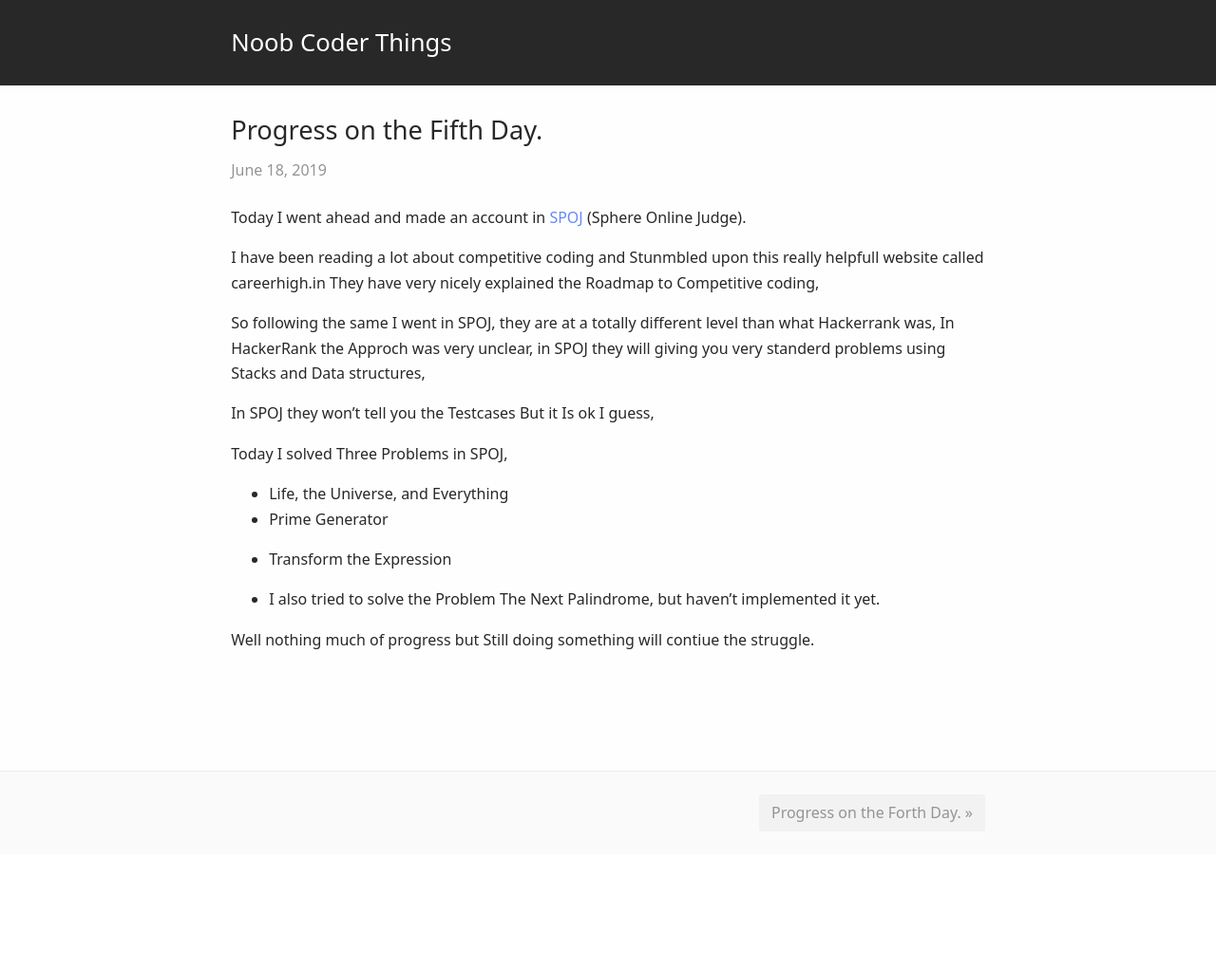
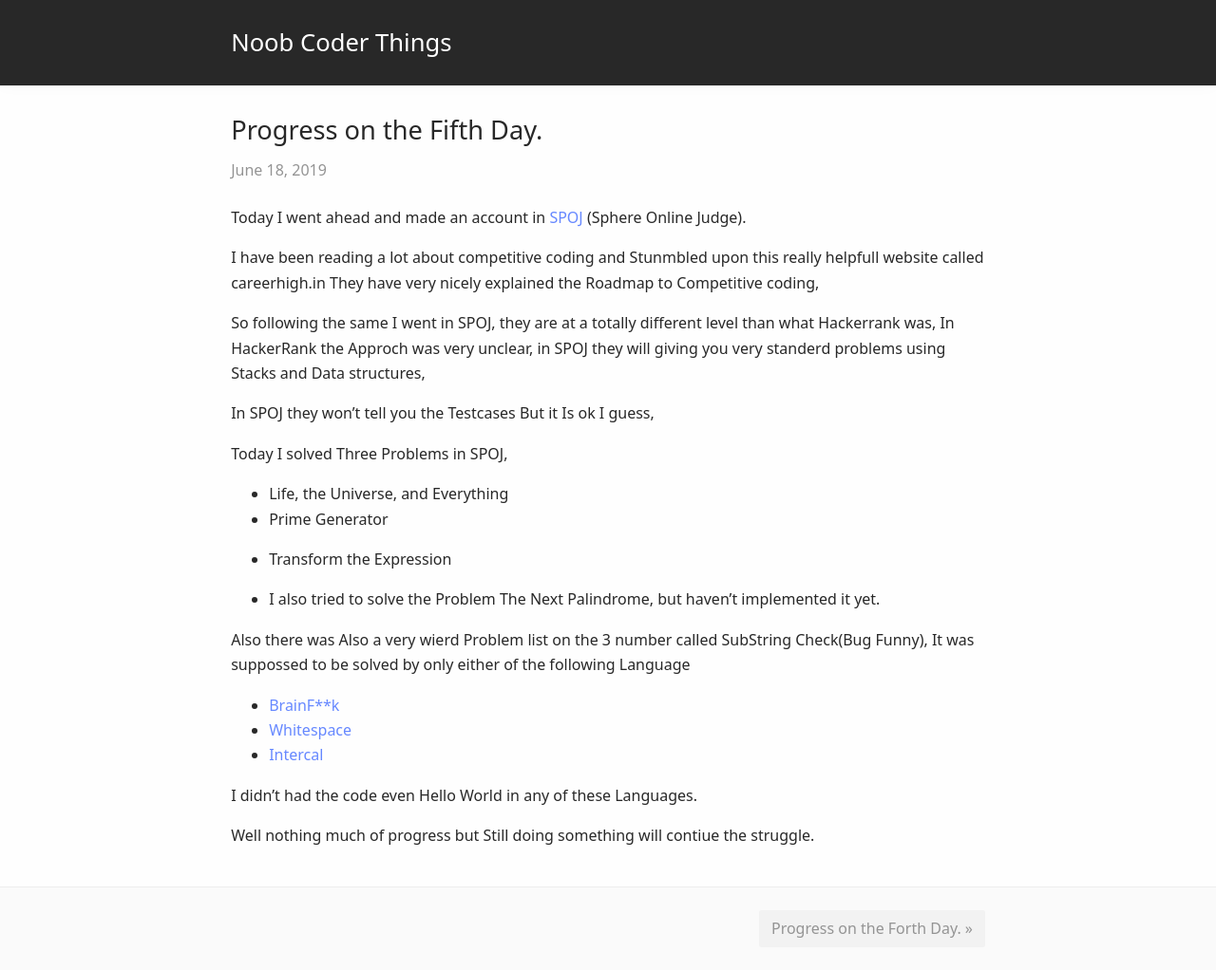
Before and after one commit to AnuragSahu/Noob_coder_things, a Jekyll site: the page built from _posts/2019-06-18-Progress-of-the-fifth-day.md, in a window 1280 px wide. Shown: the whole page at 95% size. Built offline with Jekyll 4.4.1, drawn with Linux system fonts in a browser that asks for light colours; our own code applies the rules of GitHub Pages for plain Markdown files; before the commit the page ends 900 px from its top, so only the background shows below that.

Commit message:
Edit Post

```diff
--- a/_posts/2019-06-18-Progress-of-the-fifth-day.md
+++ b/_posts/2019-06-18-Progress-of-the-fifth-day.md
@@ -17,4 +17,11 @@ Today I solved Three Problems in SPOJ,
 
 * I also tried to solve the Problem The Next Palindrome, but haven't implemented it yet.
 
+Also there was Also a very wierd Problem list on the 3 number called SubString Check(Bug Funny), It was suppossed to be solved by only either of the following Language
+- <a href="https://en.wikipedia.org/wiki/Brainfuck">BrainF**k</a>
+- <a href="https://en.wikipedia.org/wiki/Whitespace_(programming_language)">Whitespace</a>
+- <a href="https://www.whoishostingthis.com/resources/intercal/">Intercal</a>
+
+I didn't had the code even Hello World in any of these Languages.
+
 Well nothing much of progress but Still doing something will contiue the struggle.
```
